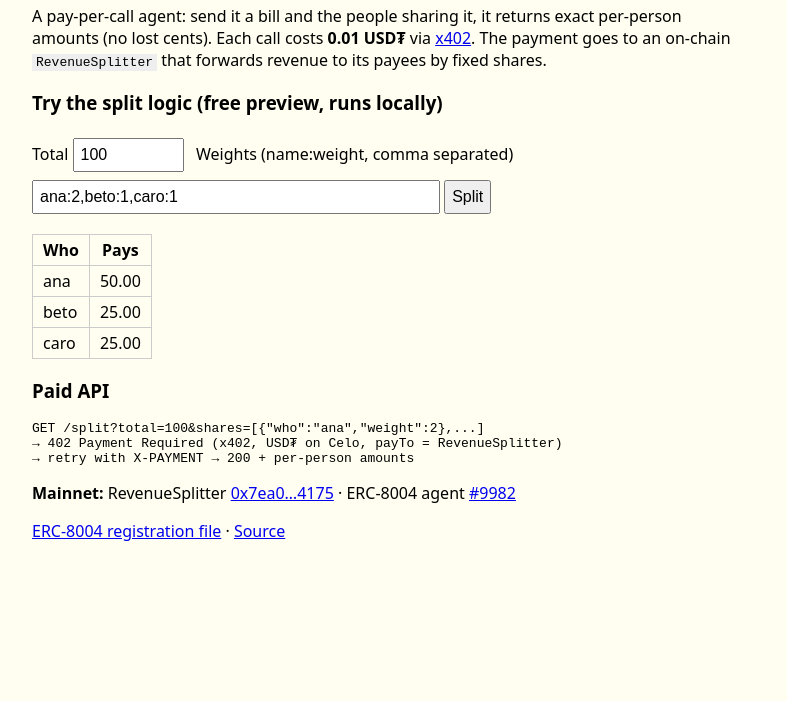
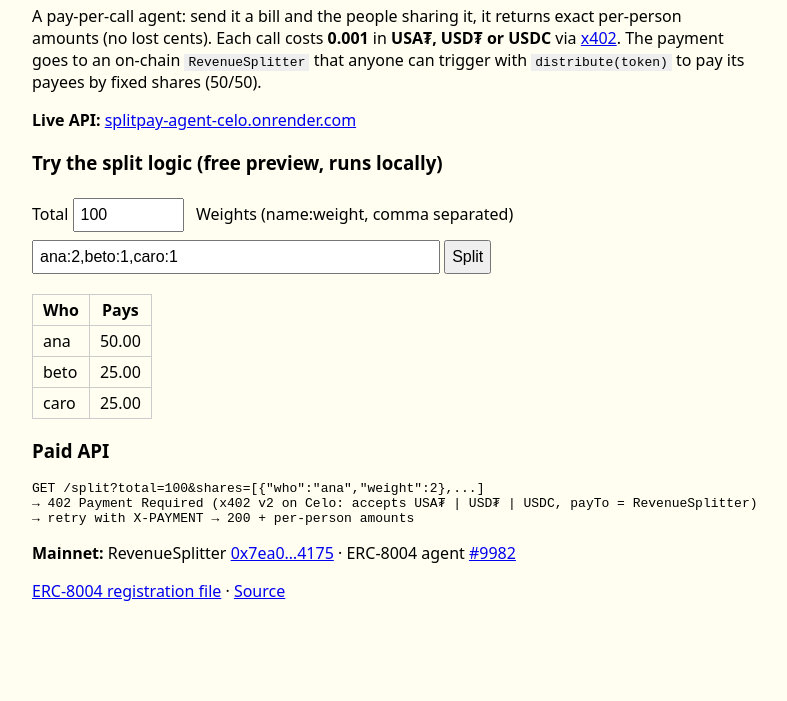
Before and after one commit to jackzhu88/splitpay-agent-celo, a plain HTML site: page docs/index.html in a window 1280 px wide. Shown: the part 99-800 px from the top of the page, without its empty margins (248-1035 px from the left). Drawn offline with Linux system fonts and the light colour scheme.

Commit message:
Update index.html

```diff
--- a/docs/index.html
+++ b/docs/index.html
@@ -1,12 +1,12 @@
 <!doctype html><html><head><meta charset="utf-8"><meta name="viewport" content="width=device-width,initial-scale=1"><title>SplitPay Agent on Celo</title>
 <style>body{font-family:system-ui;max-width:720px;margin:40px auto;padding:0 16px;background:#fffef0}input,button{font-size:16px;padding:6px;margin:4px 0}table{border-collapse:collapse}td,th{border:1px solid #ccc;padding:4px 10px}code{background:#eee;padding:1px 4px}</style></head>
-<body><h1>SplitPay Agent <small>on Celo</small></h1>
-<p>A pay-per-call agent: send it a bill and the people sharing it, it returns exact per-person amounts (no lost cents). Each call costs <b>0.01 USD₮</b> via <a href="https://x402.celo.org">x402</a>. The payment goes to an on-chain <code>RevenueSplitter</code> that forwards revenue to its payees by fixed shares.</p>
+<body><h1><img src="logo.png" width="56" style="vertical-align:middle;margin-right:10px">SplitPay Agent <small>on Celo</small></h1>
+<p>A pay-per-call agent: send it a bill and the people sharing it, it returns exact per-person amounts (no lost cents). Each call costs <b>0.001</b> in <b>USA₮, USD₮ or USDC</b> via <a href="https://x402.celo.org">x402</a>. The payment goes to an on-chain <code>RevenueSplitter</code> that anyone can trigger with <code>distribute(token)</code> to pay its payees by fixed shares (50/50).</p><p><b>Live API:</b> <a href="https://splitpay-agent-celo.onrender.com">splitpay-agent-celo.onrender.com</a></p>
 <h3>Try the split logic (free preview, runs locally)</h3>
 <p>Total <input id="t" value="100" size="8"> &nbsp; Weights (name:weight, comma separated)<br><input id="w" value="ana:2,beto:1,caro:1" size="40"> <button onclick="go()">Split</button></p>
 <table id="o"></table>
 <h3>Paid API</h3><pre>GET /split?total=100&shares=[{"who":"ana","weight":2},...]
-→ 402 Payment Required (x402, USD₮ on Celo, payTo = RevenueSplitter)
+→ 402 Payment Required (x402 v2 on Celo: accepts USA₮ | USD₮ | USDC, payTo = RevenueSplitter)
 → retry with X-PAYMENT → 200 + per-person amounts</pre>
 <p><b>Mainnet:</b> RevenueSplitter <a href="https://celoscan.io/address/0x7ea042eb2d0a7e18ab94e11429ef31bd1e2e4175">0x7ea0…4175</a> · ERC-8004 agent <a href="https://celoscan.io/tx/0x5b127c41327c2ed13b381b9bf343313c33bc94268acb8590ff6f05ed014610b9">#9982</a></p>
 <p><a href="agent.json">ERC-8004 registration file</a> · <a href="https://github.com/jackzhu88/splitpay-agent-celo">Source</a></p>
```
